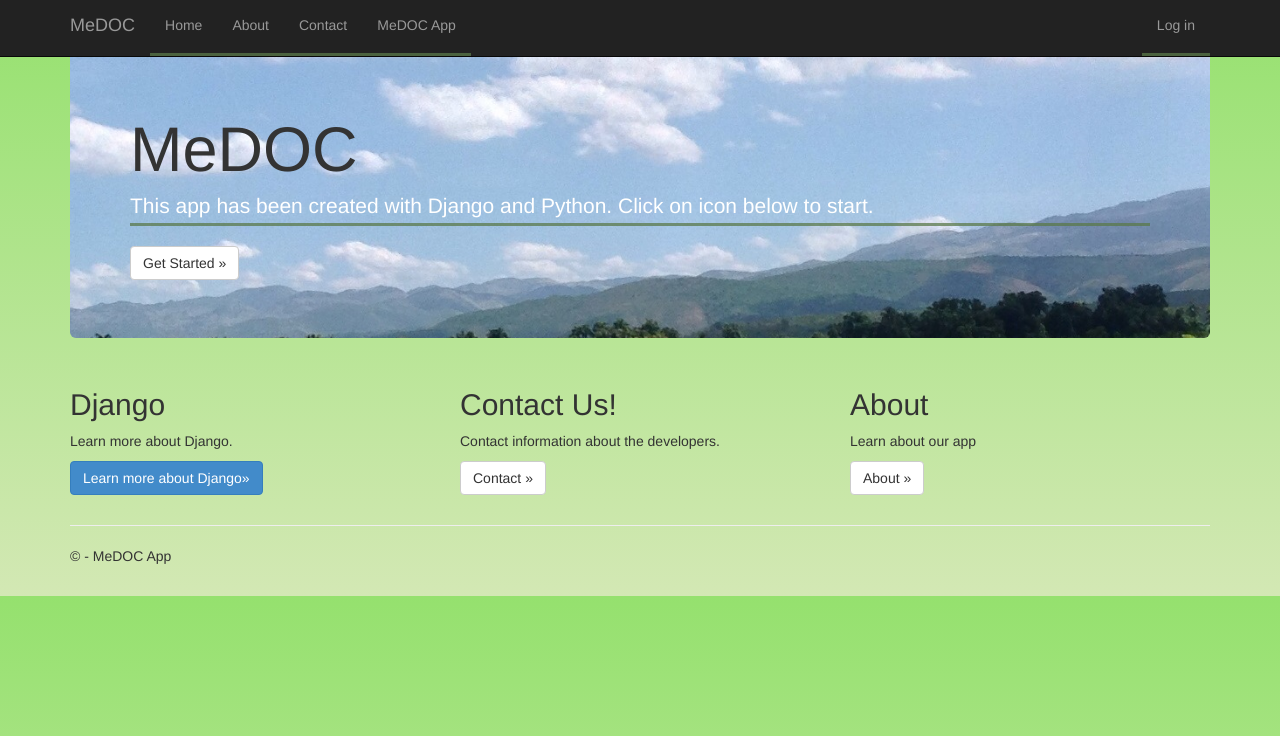
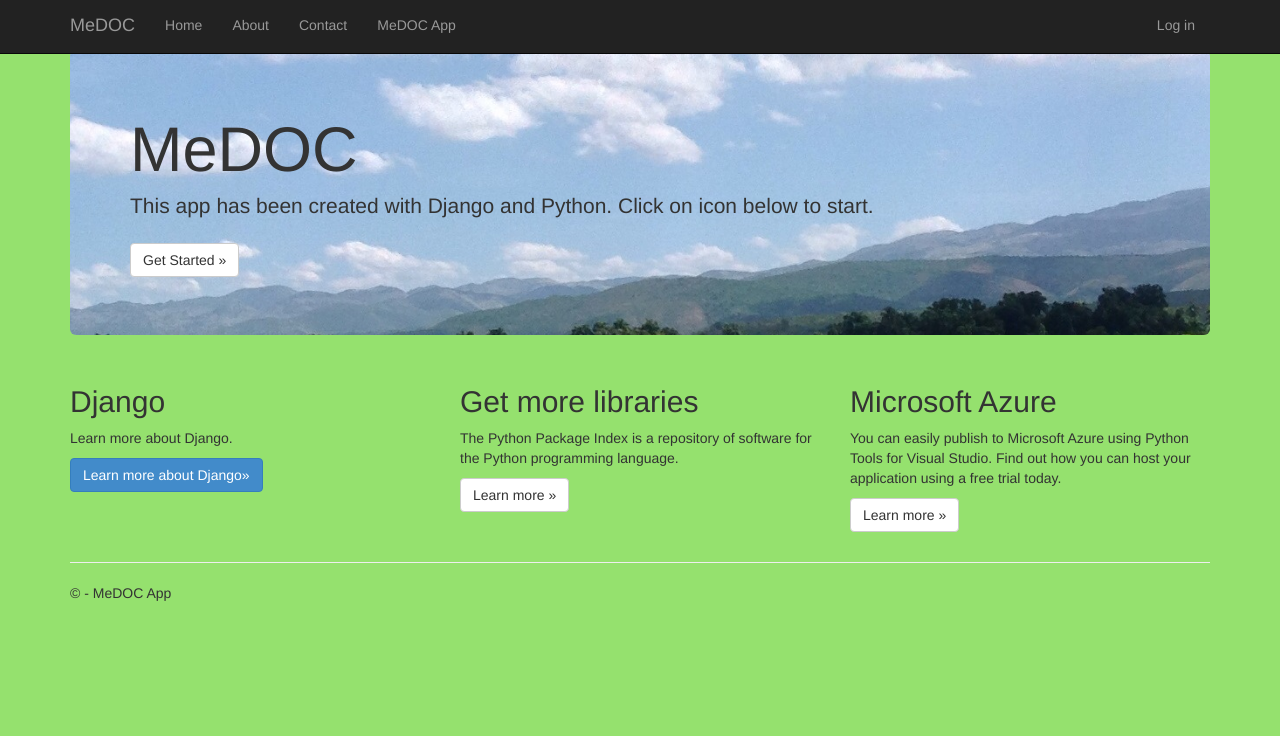
Before and after one commit to AlexandreSeb97/medoc, a Django app: template app/templates/app/index.html in a window 1280 px wide. Shown: the top 736 px of the page. Run offline with Django 3.2, Linux system fonts and the light colour scheme; the template is opened without the code that fills it, so the values that code supplies are empty; some libraries are stand-ins or nearby versions.

Commit message:
Revert "little design change"
This reverts commit ea1578199c3816deaea2658a7f1046c4acc62149.

```diff
--- a/app/static/app/content/site.css
+++ b/app/static/app/content/site.css
@@ -2,30 +2,31 @@ body {
     padding-top: 50px;
     padding-bottom: 20px;
     background-color: rgb(149, 225, 110);
-
-    background-image: linear-gradient( rgb(149, 225, 110), #d3e8b4);
-
-
+<<<<<<< HEAD
+    background-image: linear-gradient( rgb(149, 225, 110), #808080);
+=======
+    background-image: linear-gradient( rgba(149, 225, 110), #808080);
+>>>>>>> origin/master
 }
 
 .nav {
   padding-left: 0;
   margin-bottom: 0;
   list-style: none;
-
+<<<<<<< HEAD
   border-bottom: 3px solid rgba(89, 121, 73, 0.74);
   padding-bottom: 3px;
 }
 
 .lead
 {
-
-  border-bottom: 3px solid rgba(89, 121, 73, 0.74);
+=======
+  border-bottom: 3px solid rgba(89, 121, 73, 0.74));
   padding-bottom: 3px;
 }
 
 .lead {
-
+>>>>>>> origin/master
     color: white;
 }
 
--- a/app/templates/app/index.html
+++ b/app/templates/app/index.html
@@ -20,14 +20,14 @@
 
     </div>
     <div class="col-md-4">
-        <h2>Contact Us!</h2>
-        <p>Contact information about the developers.</p>
-        <p><a class="btn btn-default" href="{% url 'contact' %}">Contact &raquo;</a></p>
+        <h2>Get more libraries</h2>
+        <p>The Python Package Index is a repository of software for the Python programming language.</p>
+        <p><a class="btn btn-default" href="https://pypi.python.org/pypi">Learn more &raquo;</a></p>
     </div>
     <div class="col-md-4">
-        <h2>About</h2>
-        <p>Learn about our app</p>
-        <p><a class="btn btn-default" href="{% url 'about' %}">About &raquo;</a></p>
+        <h2>Microsoft Azure</h2>
+        <p>You can easily publish to Microsoft Azure using Python Tools for Visual Studio. Find out how you can host your application using a free trial today.</p>
+        <p><a class="btn btn-default" href="http://azure.microsoft.com">Learn more &raquo;</a></p>
     </div>
 </div>
 
```
